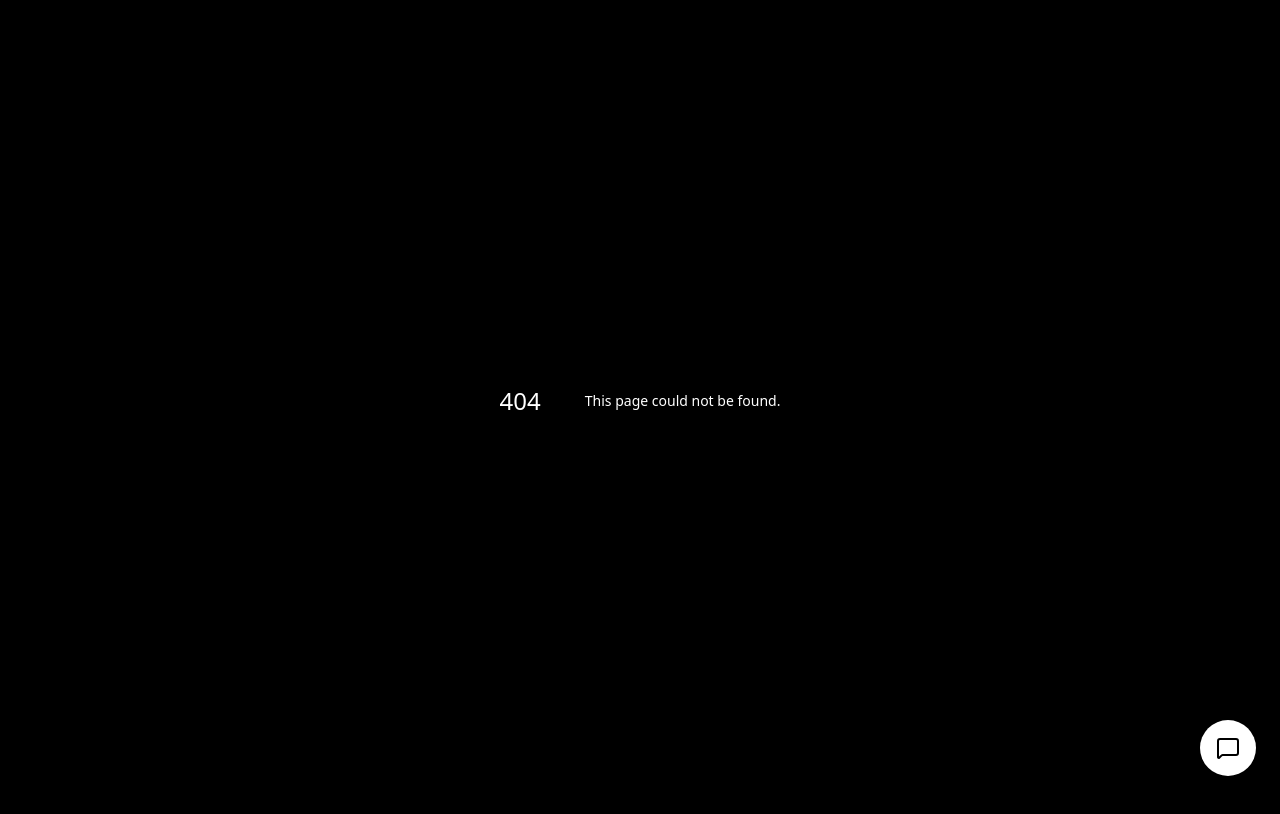
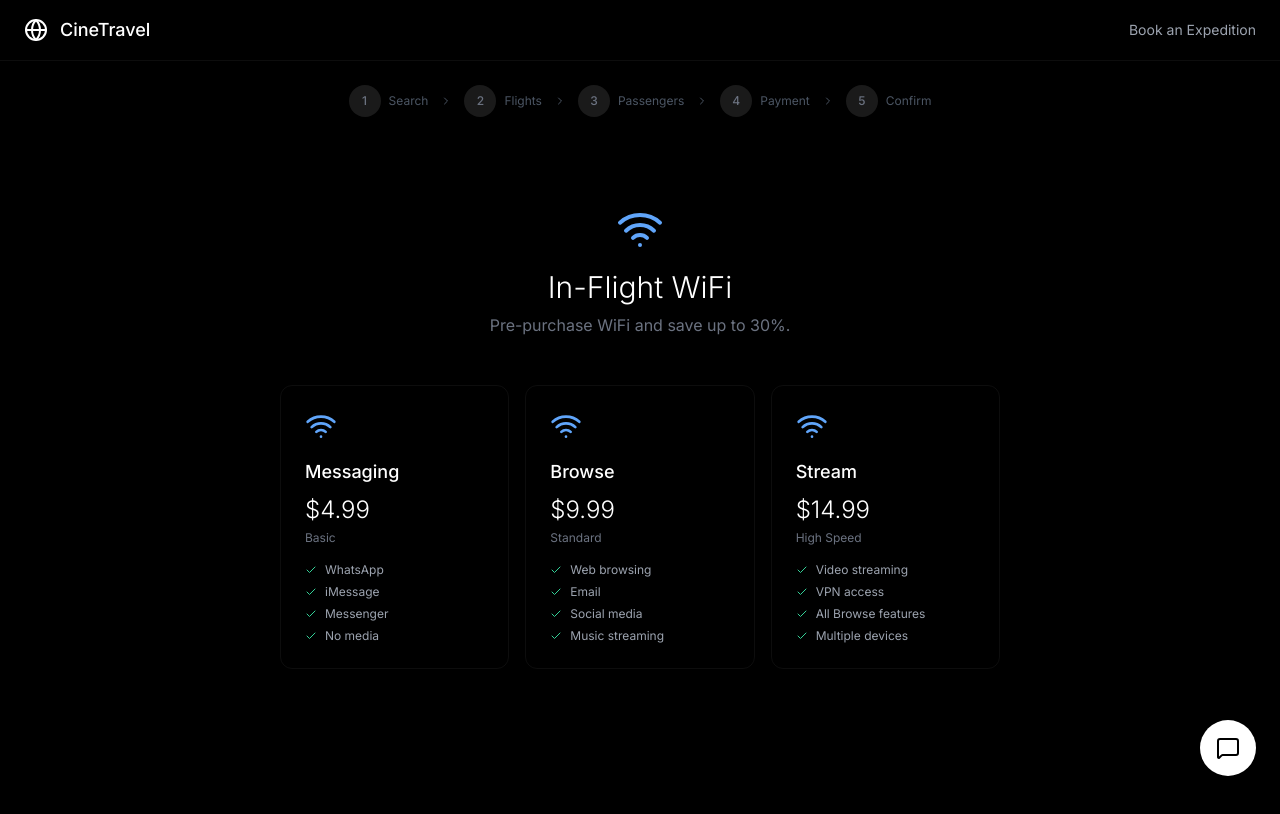
Before and after one commit to Dialo-clouds/CINE-TRAVEL, a Next.js app: page /book/wifi in a window 1280 px wide. Before the commit this address had no page. Shown: the top 814 px of the page. Built offline with nearby package versions, Linux system fonts and the light colour scheme.

Commit message:
24: In-flight WiFi packages + special occasion requests

```diff
--- /dev/null
+++ b/src/app/book/occasion/page.tsx
@@ -0,0 +1,45 @@
+"use client";
+
+import { useState } from "react";
+import { motion } from "framer-motion";
+import { Cake, Heart, Star, Briefcase, ArrowRight } from "lucide-react";
+
+const occasions = [
+  { id: "birthday", icon: Cake, label: "Birthday", desc: "Complimentary cake & champagne", price: 0 },
+  { id: "honeymoon", icon: Heart, label: "Honeymoon", desc: "Champagne, roses & premium seats", price: 49 },
+  { id: "anniversary", icon: Star, label: "Anniversary", desc: "Champagne & dessert platter", price: 29 },
+  { id: "business", icon: Briefcase, label: "Business", desc: "Priority boarding & lounge access", price: 79 },
+];
+
+export default function SpecialOccasionPage() {
+  const [selected, setSelected] = useState<string | null>(null);
+  const [note, setNote] = useState("");
+
+  return (
+    <div className="min-h-screen bg-black text-white">
+      <div className="max-w-2xl mx-auto px-6 py-16">
+        <motion.div initial={{ opacity: 0, y: 20 }} animate={{ opacity: 1, y: 0 }}>
+          <div className="text-center mb-12">
+            <Star className="w-12 h-12 text-amber-400 mx-auto mb-4" />
+            <h1 className="text-3xl font-light">Special Occasion</h1>
+            <p className="text-gray-500 mt-2">Make your flight memorable.</p>
+          </div>
+
+          <div className="space-y-3 mb-8">
+            {occasions.map((occ) => (
+              <motion.button key={occ.id} initial={{ opacity: 0, x: -10 }} animate={{ opacity: 1, x: 0 }} onClick={() => setSelected(occ.id)} className={`w-full p-5 rounded-xl border text-left flex items-center gap-4 transition-all ${selected === occ.id ? "border-amber-500/50 bg-amber-500/5" : "border-white/5 hover:border-white/10"}`}>
+                <occ.icon className="w-8 h-8 text-amber-400" />
+                <div className="flex-1"><h3 className="font-medium">{occ.label}</h3><p className="text-xs text-gray-500">{occ.desc}</p></div>
+                <p className="text-lg font-light">{occ.price === 0 ? "Free" : `$${occ.price}`}</p>
+              </motion.button>
+            ))}
+          </div>
+
+          <textarea value={note} onChange={(e) => setNote(e.target.value)} placeholder="Special requests or notes..." className="w-full h-24 rounded-xl bg-white/5 border border-white/10 p-4 text-white placeholder:text-gray-600 focus:outline-none resize-none mb-4" />
+
+          <button className="w-full h-12 rounded-xl bg-white text-black font-medium hover:bg-gray-200 flex items-center justify-center gap-2">Add to Booking <ArrowRight className="w-4 h-4" /></button>
+        </motion.div>
+      </div>
+    </div>
+  );
+}
--- /dev/null
+++ b/src/app/book/wifi/page.tsx
@@ -0,0 +1,45 @@
+"use client";
+
+import { useState } from "react";
+import { motion } from "framer-motion";
+import { Wifi, Check, ArrowRight } from "lucide-react";
+
+const packages = [
+  { name: "Messaging", price: 4.99, speed: "Basic", features: ["WhatsApp", "iMessage", "Messenger", "No media"] },
+  { name: "Browse", price: 9.99, speed: "Standard", features: ["Web browsing", "Email", "Social media", "Music streaming"] },
+  { name: "Stream", price: 14.99, speed: "High Speed", features: ["Video streaming", "VPN access", "All Browse features", "Multiple devices"] },
+];
+
+export default function WiFiPage() {
+  const [selected, setSelected] = useState<string | null>(null);
+
+  return (
+    <div className="min-h-screen bg-black text-white">
+      <div className="max-w-3xl mx-auto px-6 py-16">
+        <motion.div initial={{ opacity: 0, y: 20 }} animate={{ opacity: 1, y: 0 }}>
+          <div className="text-center mb-12">
+            <Wifi className="w-12 h-12 text-blue-400 mx-auto mb-4" />
+            <h1 className="text-3xl font-light">In-Flight WiFi</h1>
+            <p className="text-gray-500 mt-2">Pre-purchase WiFi and save up to 30%.</p>
+          </div>
+
+          <div className="grid grid-cols-1 md:grid-cols-3 gap-4 mb-8">
+            {packages.map((pkg) => (
+              <motion.button key={pkg.name} initial={{ opacity: 0, y: 10 }} animate={{ opacity: 1, y: 0 }} onClick={() => setSelected(pkg.name)} className={`p-6 rounded-xl border text-left transition-all ${selected === pkg.name ? "border-blue-500/50 bg-blue-500/5" : "border-white/5 hover:border-white/10"}`}>
+                <Wifi className="w-8 h-8 text-blue-400 mb-4" />
+                <h3 className="text-lg font-medium">{pkg.name}</h3>
+                <p className="text-2xl font-light mt-2">${pkg.price}</p>
+                <p className="text-xs text-gray-500 mt-1">{pkg.speed}</p>
+                <div className="mt-4 space-y-1.5">
+                  {pkg.features.map(f => <div key={f} className="flex items-center gap-2 text-xs text-gray-400"><Check className="w-3 h-3 text-emerald-400" />{f}</div>)}
+                </div>
+              </motion.button>
+            ))}
+          </div>
+
+          {selected && <button className="w-full h-12 rounded-xl bg-white text-black font-medium hover:bg-gray-200 flex items-center justify-center gap-2">Add WiFi - ${packages.find(p => p.name === selected)?.price} <ArrowRight className="w-4 h-4" /></button>}
+        </motion.div>
+      </div>
+    </div>
+  );
+}
```
